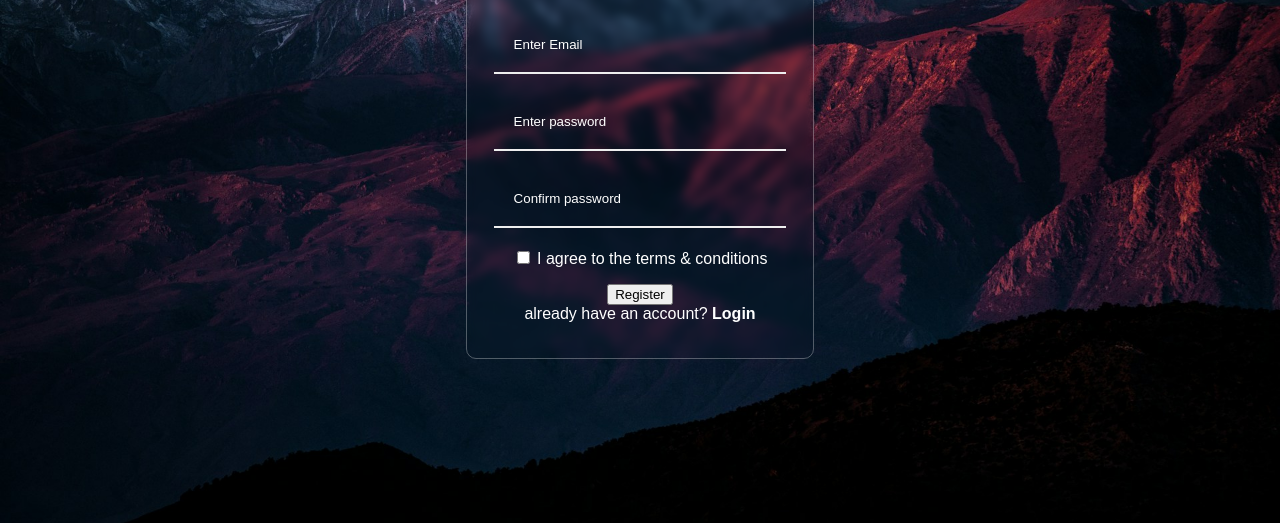
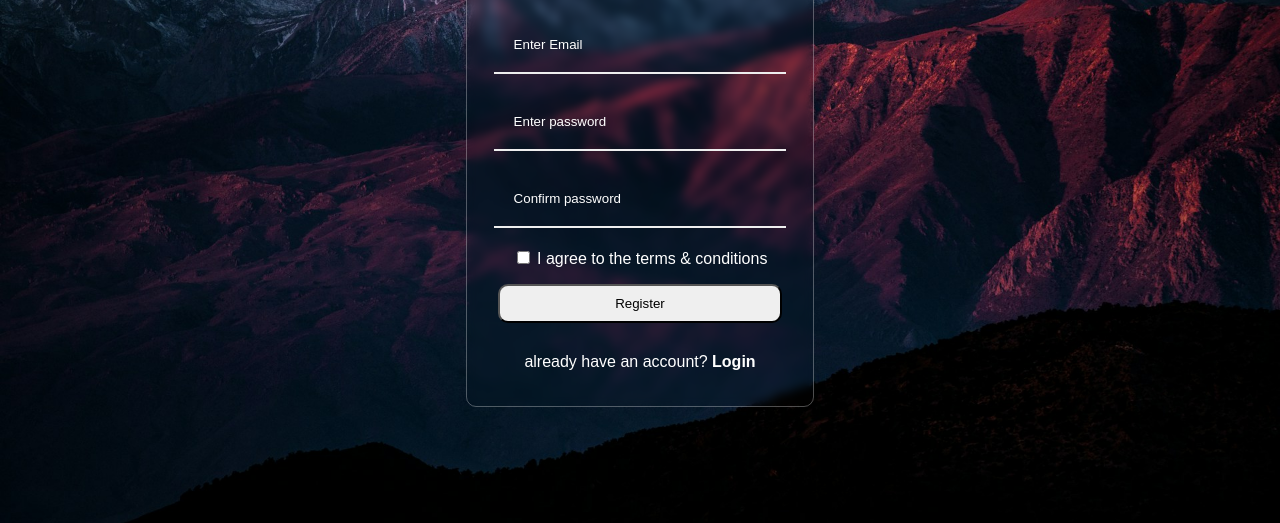
Before and after one commit to Dheeraj-Kumar2004/Nolan-Biography, a plain HTML site: page index.html in a window 1280 px wide. Shown: the part 277-800 px from the top of the page. Drawn offline with Linux system fonts and the light colour scheme.

```diff
--- a/index.html
+++ b/index.html
@@ -41,7 +41,7 @@
         .check input{
             margin-bottom: 10px;
         }
-        .but{
+        button{
             margin-bottom: 30px;
             width: 90%;
             border-radius: 10px;
```
